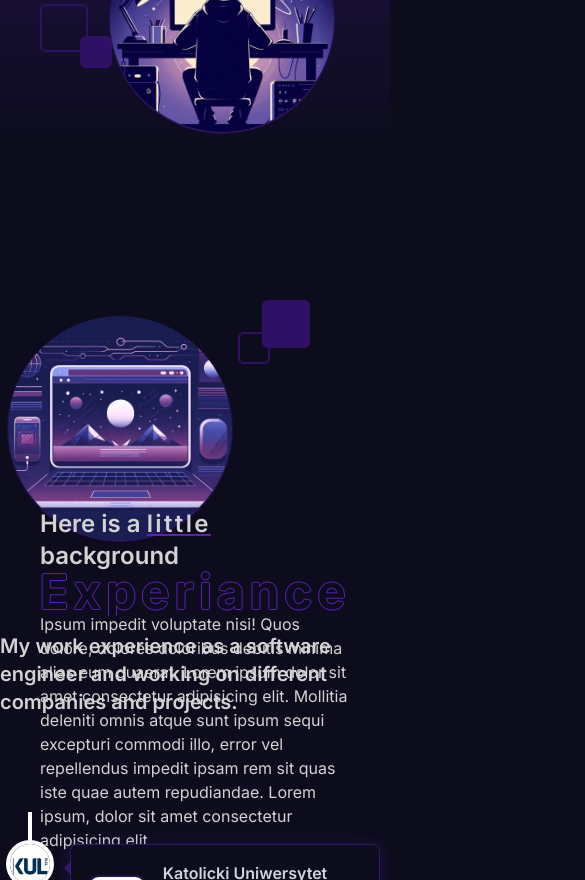
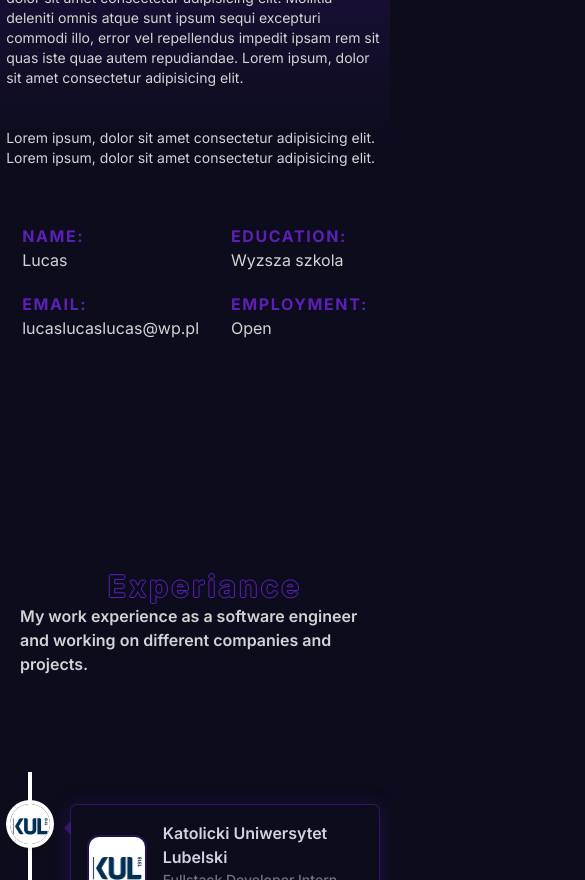
Before and after one commit to sdnn44/portfolio, a Next.js app: page / in a window 390 px wide. Shown: the part 1120-2000 px from the top of the page, 585 px wide, since content can reach past the window. Built offline with nearby package versions, Linux system fonts and the light colour scheme.

Commit message:
Improved responsiveness for About section

```diff
--- a/app/components/About/About.tsx
+++ b/app/components/About/About.tsx
@@ -27,8 +27,7 @@ export default function About({ }: Props) {
           initial={{ opacity: 0 }}
           whileInView={{ opacity: 1 }}
           transition={{ duration: 1.5 }}
-          className='relative w-full h-[600px] opacity-90'
-        >
+          className='relative w-full h-[600px] opacity-90 hidden md:flex'>
           <motion.img
             {...imageAnimation}
             src={'/about-pic-7.jpg'} width={340} height={340} alt={''} className='shadow-sm shadow-violet-900 absolute top-13 right-4 -mb-20 md:mb-0 flex-shrink-0 w-56 h-56 rounded-full object-cover md:rounded-3xl md:w-72 md:h-72 xl-w-[500px] xl-h-[600px] z-10' />
--- a/app/components/About/AboutContent.tsx
+++ b/app/components/About/AboutContent.tsx
@@ -7,31 +7,31 @@ export default function AboutContent({ }: Props) {
     return (
         <>
             <TextReveal>
-                <h4 className='text-2xl font-semibold'>
+                <h4 className='text-xl md:text-2xl font-semibold'>
                     Here is a <span className='tracking-widest underline decoration-violet-800'>little</span> background
                 </h4>
             </TextReveal>
             <TextReveal>
-                <p className='text-base'>Ipsum impedit voluptate nisi! Quos dolore, dolores doloribus debitis minima alias eum quaerat. Lorem ipsum dolor sit amet consectetur adipisicing elit. Mollitia deleniti omnis atque sunt ipsum sequi excepturi commodi illo, error vel repellendus impedit ipsam rem sit quas iste quae autem repudiandae. Lorem ipsum, dolor sit amet consectetur adipisicing elit. </p>
+                <p className='text-sm md:text-base'>Ipsum impedit voluptate nisi! Quos dolore, dolores doloribus debitis minima alias eum quaerat. Lorem ipsum dolor sit amet consectetur adipisicing elit. Mollitia deleniti omnis atque sunt ipsum sequi excepturi commodi illo, error vel repellendus impedit ipsam rem sit quas iste quae autem repudiandae. Lorem ipsum, dolor sit amet consectetur adipisicing elit. </p>
             </TextReveal>
             <TextReveal>
-                <p>Lorem ipsum, dolor sit amet consectetur adipisicing elit. Lorem ipsum, dolor sit amet consectetur adipisicing elit.</p>
+                <p className='text-sm md:text-base'>Lorem ipsum, dolor sit amet consectetur adipisicing elit. Lorem ipsum, dolor sit amet consectetur adipisicing elit.</p>
             </TextReveal>
-            <div className='flex flex-col md:flex-row w-full gap-4 md:gap-8'>
-                <div className='flex flex-col p-4 gap-5'>
+            <div className='flex flex-row md:flex-row w-full md:gap-8'>
+                <div className='flex flex-col p-4 gap-5 md:gap-5'>
                     <TextReveal>
-                        <div className='flex flex-col'><strong className='uppercase text-violet-800 tracking-widest'>Name:</strong> <span>Lucas</span></div>
+                        <div className='text-sm flex flex-col'><strong className='uppercase text-violet-800 tracking-widest text-base md:text-lg'>Name:</strong> <span className='text-base'>Lucas</span></div>
                     </TextReveal>
                     <TextReveal>
-                        <div className='flex flex-col'><strong className='uppercase text-violet-800 tracking-widest'>Email:</strong> <span>lucaslucaslucas@wp.pl</span></div>
+                        <div className='text-sm flex flex-col'><strong className='uppercase text-violet-800 tracking-widest text-base md:text-lg'>Email:</strong> <span className='text-base'>lucaslucaslucas@wp.pl</span></div>
                     </TextReveal>
                 </div>
-                <div className='flex flex-col p-4 gap-5'>
+                <div className='flex flex-col p-4 gap-5 md:gap-5'>
                     <TextReveal>
-                        <div className='flex flex-col'><strong className='uppercase text-violet-800 tracking-widest'>Education:</strong> <span>Wyzsza szkola robienia halasu</span></div>
+                        <div className='text-sm flex flex-col'><strong className='uppercase text-violet-800 tracking-widest text-base md:text-lg'>Education:</strong> <span className='text-base'>Wyzsza szkola </span></div>
                     </TextReveal>
                     <TextReveal>
-                        <div className='flex flex-col'><strong className='uppercase text-violet-800 tracking-widest'>Employment:</strong> <span>Open</span></div>
+                        <div className='text-sm flex flex-col'><strong className='uppercase text-violet-800 tracking-widest text-base md:text-lg'>Employment:</strong> <span className='text-base'>Open</span></div>
                     </TextReveal>
                 </div>
             </div>
--- a/app/components/Project/Project.tsx
+++ b/app/components/Project/Project.tsx
@@ -39,8 +39,8 @@ export default function Project() {
 
     return (
         <div ref={ref} className='relative'>
-            <motion.div style={{ opacity }} className='text-center sticky top-0 left-0 pt-6 mt-24 flex-col z-10'>
-                <h1 className='text-5xl font-bold text-orange-400 tracking-wider'>Recent projects</h1>
+            <motion.div style={{ opacity }} className='text-center sticky b-0 top-0 left-0 pt-6 z-10'>
+                <h1 className='hero-text text-3xl md:text-5xl font-bold text-orange-400 tracking-wider'>Recent projects</h1>
                 <PageProgress />
             </motion.div>
 
--- a/app/components/Project/ProjectSection.tsx
+++ b/app/components/Project/ProjectSection.tsx
@@ -1,6 +1,6 @@
 "use client";
 
-import React, { useEffect, useRef } from 'react';
+import React, { useEffect, useRef, useState } from 'react';
 import { motion, useMotionValueEvent, useScroll, useSpring, useTransform } from "framer-motion";
 import { SocialIcon } from 'react-social-icons';
 import { DirectionAwareHover } from '../ui/direction-aware-hover';
@@ -31,6 +31,19 @@ interface SectionProps {
 
 const ProjectSection = ({ project, activeCard }: SectionProps) => {
     const ref = useRef<HTMLDivElement | any>(null);
+
+    // Animation state based on window width
+    const [enableAnimation, setEnableAnimation] = useState(false);
+
+    // Checking window width
+    useEffect(() => {
+        const updateSize = () => {
+            setEnableAnimation(window.innerWidth > 768); // Enable animation if window width is more than 768px
+        };
+        window.addEventListener('resize', updateSize);
+        updateSize(); // Set initial size
+        return () => window.removeEventListener('resize', updateSize);
+    }, []);/*  */
 
     const { scrollYProgress } = useScroll({
         target: ref,
@@ -87,10 +100,10 @@ const ProjectSection = ({ project, activeCard }: SectionProps) => {
         });
         t1.to(".plane", { x: 500, duration: 5 })
             .to(".plane", { x: 800, duration: 5 })
-            .to(".plane", { x: 1100, duration: 5})
+            .to(".plane", { x: 1100, duration: 5 })
             .to(".plane", { x: 0, duration: 5 })
-            // .to(".plane", { y: 200, duration: 3 })
-            // .to(".plane", { x: 0, duration: 2 })
+        // .to(".plane", { y: 200, duration: 3 })
+        // .to(".plane", { x: 0, duration: 2 })
     }, [project]);
 
     return (
@@ -102,8 +115,8 @@ const ProjectSection = ({ project, activeCard }: SectionProps) => {
                     backgroundColor: projectStyle.backgroundColors,
                 }}
                 className='flex flex-col justify-center items-center w-full h-full overflow-hidden'>
-                <div className="h-full max-w-[1100px] m-auto flex gap-[50px] flex-row items-center justify-center z-0">
-                    <div ref={ref} className="flex h-2/5 w-1/2 z-0">
+                <div className="h-full max-w-[1100px] m-auto flex gap-[50px] flex-col md:flex-row items-center justify-center z-0">
+                    <div ref={ref} className="flex h-2/5 w-full md:w-1/2 z-0">
                         <DirectionAwareHover imageUrl={`/${project.img}`}>
                             <div className='space-y-5'>
                                 <h1 className='text-2xl font-bold'>{project.title}</h1>
@@ -121,7 +134,7 @@ const ProjectSection = ({ project, activeCard }: SectionProps) => {
                         </DirectionAwareHover>
                         {/* <Image src={`/${project.img}`} alt={project.title} width={1249} height={916} className={`z-0 object-cover w-full h-full`} /> */}
                     </div>
-                    <motion.div style={{ y }} className='flex flex-1 flex-col gap-[40px]'>
+                    <motion.div style={enableAnimation ? { y } : {}} className='flex flex-1 flex-col gap-[40px] transform-none'>
                         <div className='flex flex-row items-center gap-2'>
                             <h2 className={`text-4xl text-bold underline underline-offset-4 ${projectStyleVar.underlineColors}`}>{project.title}</h2>
                             <span className={`text-4xl text-bold ${projectStyleVar.closeTag}`}>{'/>'}</span>
@@ -139,9 +152,9 @@ const ProjectSection = ({ project, activeCard }: SectionProps) => {
                         </div>
                     </motion.div>
                 </div>
-                    <div ref={planeRef} className='flex w-full'>
-                        <Image alt='' src={"/papersample.png"} width={0} height={0} className="plane" />
-                    </div>
+                <div ref={planeRef} className='flex w-full'>
+                    <Image alt='' src={"/papersample.png"} width={0} height={0} className="plane" />
+                </div>
             </motion.div>
         </section>
     );
--- a/app/components/SectionHeader/SectionHeader.tsx
+++ b/app/components/SectionHeader/SectionHeader.tsx
@@ -9,12 +9,12 @@ type HeaderProps = {
 
 export default function SectionHeader({ title, description }: HeaderProps) {
     return (
-        <div className='flex flex-col justify-center items-center gap-4'>
+        <div className='flex flex-col justify-center items-center md:gap-4 pl-5'>
             <TextReveal>
-                <h1 className='text-5xl font-bold tracking-widest hero-text'>{title}</h1>
+                <h1 className='text-3xl md:text-5xl font-bold tracking-widest hero-text'>{title}</h1>
             </TextReveal>
             <TextReveal>
-                <span className='text-xl font-semibold'>{description}</span>
+                <span className='text-base md:text-xl font-semibold'>{description}</span>
             </TextReveal>
         </div>
     );
--- a/app/components/ui/direction-aware-hover.tsx
+++ b/app/components/ui/direction-aware-hover.tsx
@@ -89,7 +89,7 @@ export const DirectionAwareHover = ({
                         <Image
                             alt="image"
                             className={cn(
-                                "h-full w-full object-cover",
+                                "h-full w-full md:object-cover",
                                 imageClassName
                             )}
                             width={2000}
```
